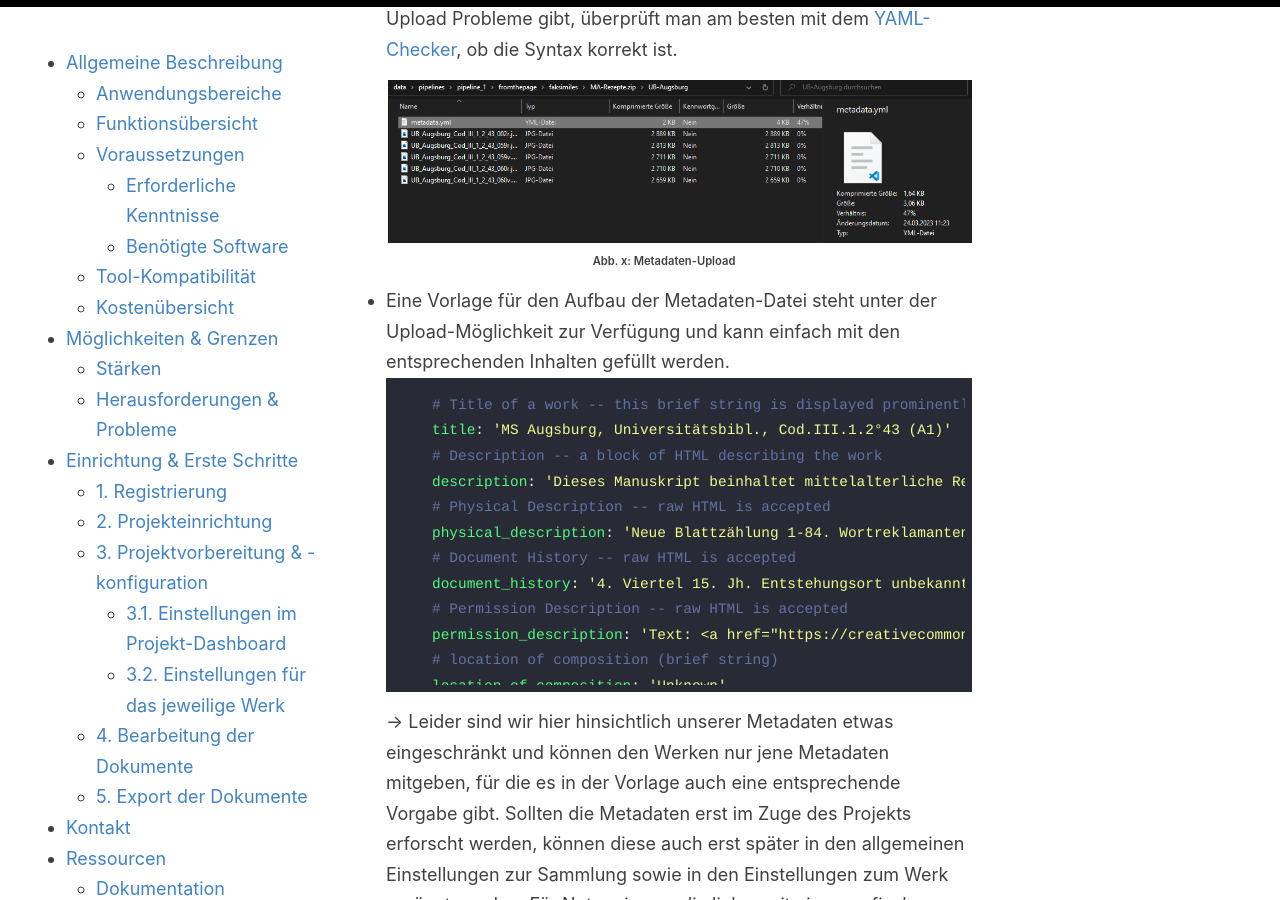
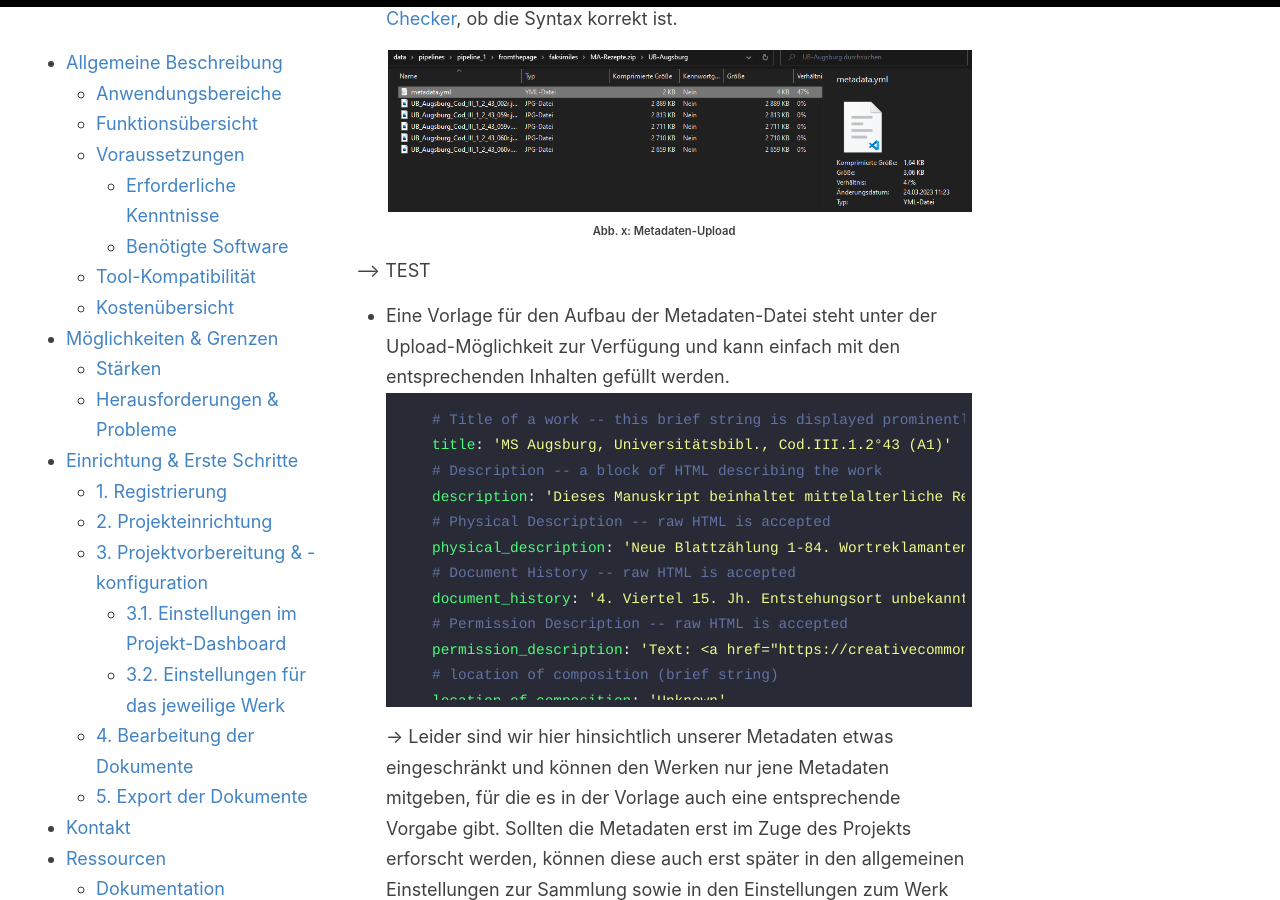
Before and after one commit to DigEdTnT/digedtnt.github.io, a Jekyll site: the page built from _posts/2023-03-27-fromthepage.md, in a window 1280 px wide and 900 px high, scrolled down 8922 px. Built offline with Jekyll 4.4.1, drawn with Linux system fonts in a browser that asks for light colours.

Commit message:
Update 2023-03-27-fromthepage.md

````diff
--- a/_posts/2023-03-27-fromthepage.md
+++ b/_posts/2023-03-27-fromthepage.md
@@ -201,10 +201,11 @@
    * In unserem Beispielprojekt handelt es sich um verschiedene Manuskripte aus unterschiedlichen Regionen und mit unterschiedlichen Handschriften, die zu unterschiedlichen Zeiten erstellt wurden. Im nächsten Schritt legen wir also in unserer Sammlung für jedes Manuskript ein eigenes Werk an.
 {% include image.html url="../data/pipelines/pipeline_1/fromthepage/img/create-work.PNG" description="Abb. x: Werke erstellen" %}
    * Für einen möglichst schnellen Upload mit wenigen Klicks wählen wir die Möglichkeit, eine ZIP-Datei mit den gesammelten Bilddateien von zwei Manuskripten hochzuladen. Wichtig dabei ist, die Manuskripte in separaten Ordnern abzuspeichern, damit diese direkt als eigenständige Werke erkannt werden.
-{% include image.html url="../data/pipelines/pipeline_1/fromthepage/img/zip-folder.PNG" description="Abb. x: ZIP-Upload" %} \
-→ Sollten später noch Faksimiles zu einem Werk hinzukommen, können diese übrigens jederzeit noch nachträglich zu einem Werk hinzugefügt werden.
+   {% include image.html url="../data/pipelines/pipeline_1/fromthepage/img/zip-folder.PNG" description="Abb. x: ZIP-Upload" %}
+   → Sollten später noch Faksimiles zu einem Werk hinzukommen, können diese übrigens jederzeit noch nachträglich zu einem Werk hinzugefügt werden.
    * Da uns von den Bibliotheken, die über die Originale verfügen, bereits ein paar Metadaten bekannt sind, legen wir in jedem unserer Manuskript-Ordner auch eine [YAML-Datei](https://de.wikipedia.org/wiki/YAML) mit den bereits vorhandenen Metadaten ab. Um zu vermeiden, dass es mit dem Upload Probleme gibt, überprüft man am besten mit dem [YAML-Checker](https://yamlchecker.com/), ob die Syntax korrekt ist.
-{% include image.html url="../data/pipelines/pipeline_1/fromthepage/img/zip-with-metadata.PNG" description="Abb. x: Metadaten-Upload" %}
+   {% include image.html url="../data/pipelines/pipeline_1/fromthepage/img/zip-with-metadata.PNG" description="Abb. x: Metadaten-Upload" %}
+   --> TEST
    * Eine Vorlage für den Aufbau der Metadaten-Datei steht unter der Upload-Möglichkeit zur Verfügung und kann einfach mit den entsprechenden Inhalten gefüllt werden.
    ```yml
    # Title of a work -- this brief string is displayed prominently to end users
````
